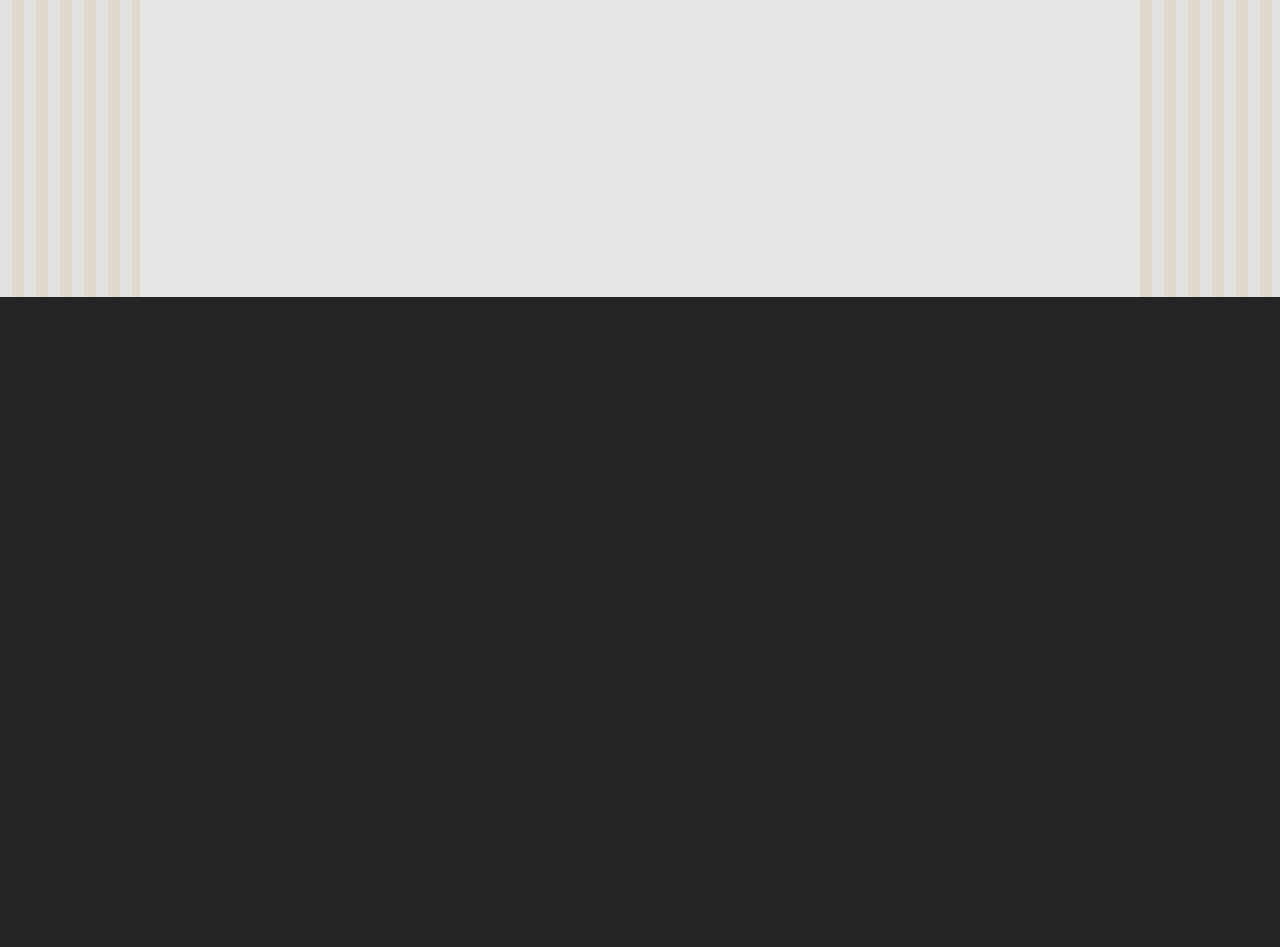
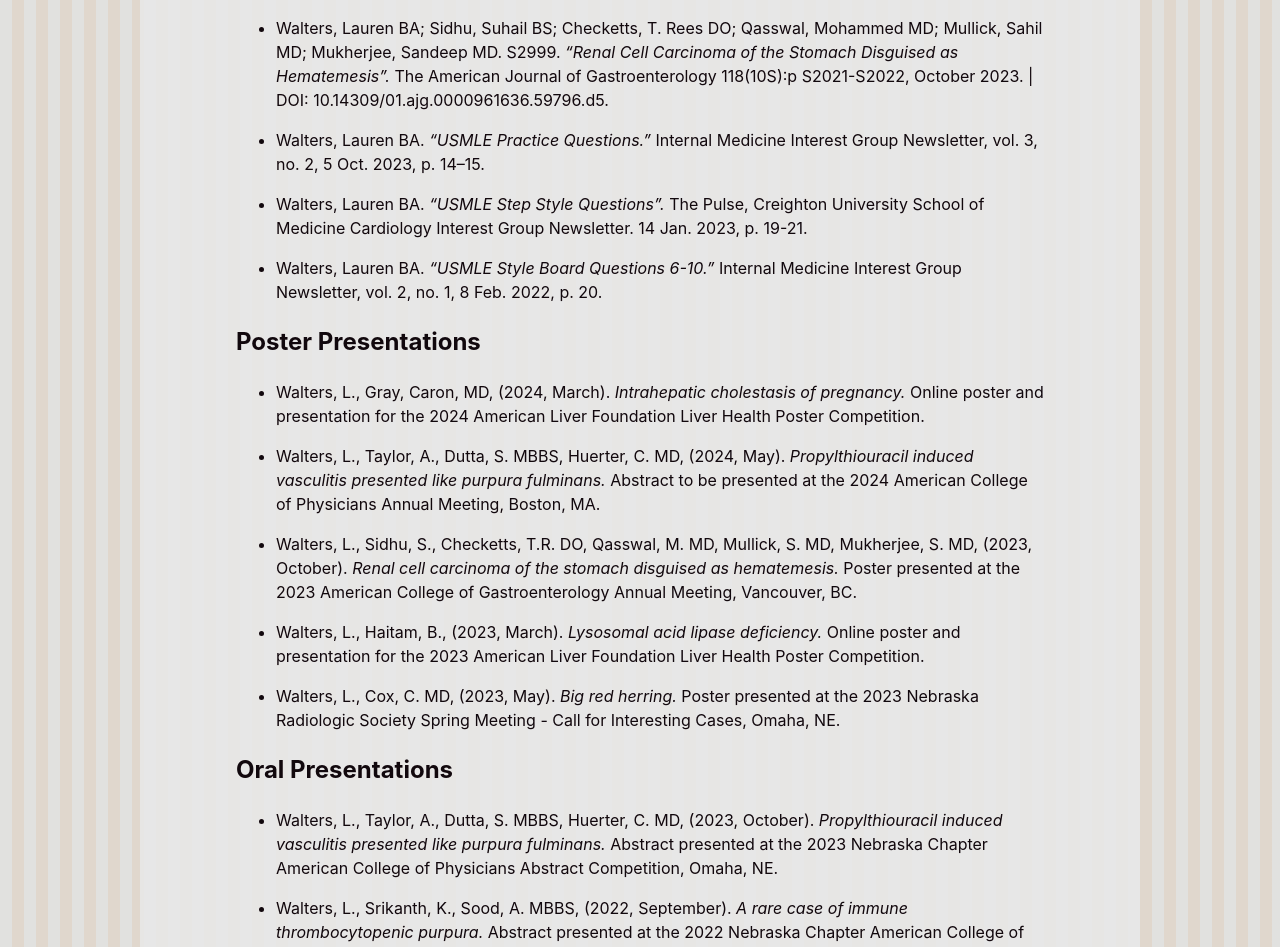
Before and after one commit to richardltyler/LaurenWalters, a React (Vite) app: page /publications in a window 1280 px wide. Shown: the part 503-1450 px from the top of the page. Before the commit the page ends 800 px from the top, so only its background shows below. Built offline with nearby package versions, Linux system fonts and the light colour scheme.

Commit message:
Create publications page

```diff
--- a/src/App.tsx
+++ b/src/App.tsx
@@ -4,6 +4,7 @@
 import About from "./pages/About";
 import Header from "./components/Header";
 import Experience from "./pages/Experience";
+import Publications from "./pages/Publications";
 
 function App() {
   return (
@@ -13,7 +14,7 @@
         <Route path="/about" element={<About />} />
         <Route path="/experience" element={<Experience />} />
         <Route path="/education" element={<h2></h2>} />
-        <Route path="/placeholder" element={<h2></h2>} />
+        <Route path="/publications" element={<Publications />} />
         <Route path="/" element={<Home />} />
       </Routes>
     </div>
--- a/src/components/Header.tsx
+++ b/src/components/Header.tsx
@@ -6,10 +6,13 @@
     <header>
       <div className="name-container">
         <h1>Lauren Walters</h1>
-
-        {/* TODO: fix these link paths */}
         <nav className="contact-list">
-          <Link className="contact-item" to="laurensemail@creighton.edu">
+          <a
+            target="_blank"
+            rel="noopener noreferrer"
+            className="contact-item"
+            href="mailto:laurenwalters@creighton.edu"
+          >
             <svg
               role="img"
               viewBox="0 0 24 24"
@@ -19,8 +22,13 @@
               <title>Mail.Ru</title>
               <path d="M15.61 12c0 1.99-1.62 3.61-3.61 3.61-1.99 0-3.61-1.62-3.61-3.61 0-1.99 1.62-3.61 3.61-3.61 1.99 0 3.61 1.62 3.61 3.61M12 0C5.383 0 0 5.383 0 12s5.383 12 12 12c2.424 0 4.761-.722 6.76-2.087l.034-.024-1.617-1.879-.027.017A9.494 9.494 0 0 1 12 21.54c-5.26 0-9.54-4.28-9.54-9.54 0-5.26 4.28-9.54 9.54-9.54 5.26 0 9.54 4.28 9.54 9.54a9.63 9.63 0 0 1-.225 2.05c-.301 1.239-1.169 1.618-1.82 1.568-.654-.053-1.42-.52-1.426-1.661V12A6.076 6.076 0 0 0 12 5.93 6.076 6.076 0 0 0 5.93 12 6.076 6.076 0 0 0 12 18.07a6.02 6.02 0 0 0 4.3-1.792 3.9 3.9 0 0 0 3.32 1.805c.874 0 1.74-.292 2.437-.821.719-.547 1.256-1.336 1.553-2.285.047-.154.135-.504.135-.507l.002-.013c.175-.76.253-1.52.253-2.457 0-6.617-5.383-12-12-12" />
             </svg>
-          </Link>
-          <Link className="contact-item" to="laurenslinkedin.com">
+          </a>
+          <a
+            target="_blank"
+            rel="noopener noreferrer"
+            className="contact-item"
+            href="https://www.linkedin.com/in/lauren-walters-6bb6752a7/"
+          >
             <svg
               role="img"
               viewBox="0 0 24 24"
@@ -30,8 +38,13 @@
               <title>LinkedIn</title>
               <path d="M20.447 20.452h-3.554v-5.569c0-1.328-.027-3.037-1.852-3.037-1.853 0-2.136 1.445-2.136 2.939v5.667H9.351V9h3.414v1.561h.046c.477-.9 1.637-1.85 3.37-1.85 3.601 0 4.267 2.37 4.267 5.455v6.286zM5.337 7.433c-1.144 0-2.063-.926-2.063-2.065 0-1.138.92-2.063 2.063-2.063 1.14 0 2.064.925 2.064 2.063 0 1.139-.925 2.065-2.064 2.065zm1.782 13.019H3.555V9h3.564v11.452zM22.225 0H1.771C.792 0 0 .774 0 1.729v20.542C0 23.227.792 24 1.771 24h20.451C23.2 24 24 23.227 24 22.271V1.729C24 .774 23.2 0 22.222 0h.003z" />
             </svg>
-          </Link>
-          <Link className="contact-item" to="laurensdoximity.com">
+          </a>
+          <a
+            target="_blank"
+            rel="noopener noreferrer"
+            className="contact-item"
+            href="https://www.doximity.com/profiles/782a11fb-c859-4b55-96f8-87fd697b7319/edit"
+          >
             <svg
               version="1.2"
               xmlns="http://www.w3.org/2000/svg"
@@ -54,7 +67,7 @@
                 />
               </g>
             </svg>
-          </Link>
+          </a>
         </nav>
       </div>
       <nav className="nav">
@@ -117,10 +130,9 @@
                 className={({ isActive }) =>
                   isActive ? "navlink-active navlink" : "navlink"
                 }
-                to="/placeholder"
+                to="/publications"
               >
-                {/* TODO: fix new link name */}
-                <span className="nav-list-item-label">Placeholder</span>
+                <span className="nav-list-item-label">Publications</span>
               </NavLink>
               <span className="nav-list-item-count">04</span>
             </div>
--- /dev/null
+++ b/src/pages/Publications.css
@@ -0,0 +1,14 @@
+li {
+  /* list-style: none; */
+}
+
+.publications {
+  grid-column: 1/-1;
+}
+
+.publications-list {
+  width: 100%;
+  display: flex;
+  flex-direction: column;
+  gap: 1rem;
+}
--- /dev/null
+++ b/src/pages/Publications.tsx
@@ -0,0 +1,109 @@
+import "./Publications.css";
+
+// TODO: check for spacing around cite tags
+
+export default function Publications() {
+  return (
+    <div className="publications">
+      <div>
+        <h2>Publications</h2>
+        <ul className="publications-list">
+          <li>
+            Walters, Lauren BA; Baral, Nikita BS; Trowbridge, Ryan MD.{" "}
+            <cite>“Trigeminal Trophic Syndrome”.</cite> NORD (National
+            Organization for Rare Disorders). 18 Jan. 2024.
+            https://rarediseases.org/rare-diseases/trigeminal-trophic-syndrome/.
+          </li>
+          <li>
+            Walters, Lauren BA; Sidhu, Suhail BS; Checketts, T. Rees DO;
+            Qasswal, Mohammed MD; Mullick, Sahil MD; Mukherjee, Sandeep MD.
+            S2999.{" "}
+            <cite>
+              “Renal Cell Carcinoma of the Stomach Disguised as Hematemesis”.
+            </cite>{" "}
+            The American Journal of Gastroenterology 118(10S):p S2021-S2022,
+            October 2023. | DOI: 10.14309/01.ajg.0000961636.59796.d5.
+          </li>
+          <li>
+            Walters, Lauren BA. <cite>“USMLE Practice Questions.”</cite>{" "}
+             Internal Medicine Interest Group Newsletter, vol. 3, no. 2, 5 Oct.
+            2023, p. 14–15.
+          </li>
+          <li>
+            Walters, Lauren BA. <cite>“USMLE Step Style Questions”.</cite> The
+            Pulse, Creighton University School of Medicine Cardiology Interest
+            Group Newsletter. 14 Jan. 2023, p. 19-21.
+          </li>
+          <li>
+            Walters, Lauren BA. <cite>“USMLE Style Board Questions 6-10.”</cite>{" "}
+            Internal Medicine Interest Group Newsletter, vol. 2, no. 1, 8 Feb.
+            2022, p. 20.
+          </li>
+        </ul>
+      </div>
+      <div>
+        <h2>Poster Presentations</h2>
+        <ul className="publications-list">
+          <li>
+            Walters, L., Gray, Caron, MD, (2024, March).{" "}
+            <cite>Intrahepatic cholestasis of pregnancy.</cite> Online poster
+            and presentation for the 2024 American Liver Foundation Liver Health
+            Poster Competition.
+          </li>
+          <li>
+            Walters, L., Taylor, A., Dutta, S. MBBS, Huerter, C. MD, (2024,
+            May).{" "}
+            <cite>
+              Propylthiouracil induced vasculitis presented like purpura
+              fulminans.
+            </cite>{" "}
+            Abstract to be presented at the 2024 American College of Physicians
+            Annual Meeting, Boston, MA.
+          </li>
+          <li>
+            Walters, L., Sidhu, S., Checketts, T.R. DO, Qasswal, M. MD, Mullick,
+            S. MD, Mukherjee, S. MD, (2023, October).{" "}
+            <cite>
+              Renal cell carcinoma of the stomach disguised as hematemesis.
+            </cite>{" "}
+            Poster presented at the 2023 American College of Gastroenterology
+            Annual Meeting, Vancouver, BC.
+          </li>
+          <li>
+            Walters, L., Haitam, B., (2023, March).{" "}
+            <cite>Lysosomal acid lipase deficiency.</cite> Online poster and
+            presentation for the 2023 American Liver Foundation Liver Health
+            Poster Competition.
+          </li>
+          <li>
+            Walters, L., Cox, C. MD, (2023, May). <cite>Big red herring.</cite>{" "}
+            Poster presented at the 2023 Nebraska Radiologic Society Spring
+            Meeting - Call for Interesting Cases, Omaha, NE.
+          </li>
+        </ul>
+      </div>
+      <div>
+        <h2>Oral Presentations</h2>
+        <ul className="publications-list">
+          <li>
+            Walters, L., Taylor, A., Dutta, S. MBBS, Huerter, C. MD, (2023,
+            October).{" "}
+            <cite>
+              Propylthiouracil induced vasculitis presented like purpura
+              fulminans.
+            </cite>{" "}
+            Abstract presented at the 2023 Nebraska Chapter American College of
+            Physicians Abstract Competition, Omaha, NE.
+          </li>
+
+          <li>
+            Walters, L., Srikanth, K., Sood, A. MBBS, (2022, September).{" "}
+            <cite>A rare case of immune thrombocytopenic purpura. </cite>{" "}
+            Abstract presented at the 2022 Nebraska Chapter American College of
+            Physicians Abstract Competition, Omaha, NE.
+          </li>
+        </ul>
+      </div>
+    </div>
+  );
+}
```
